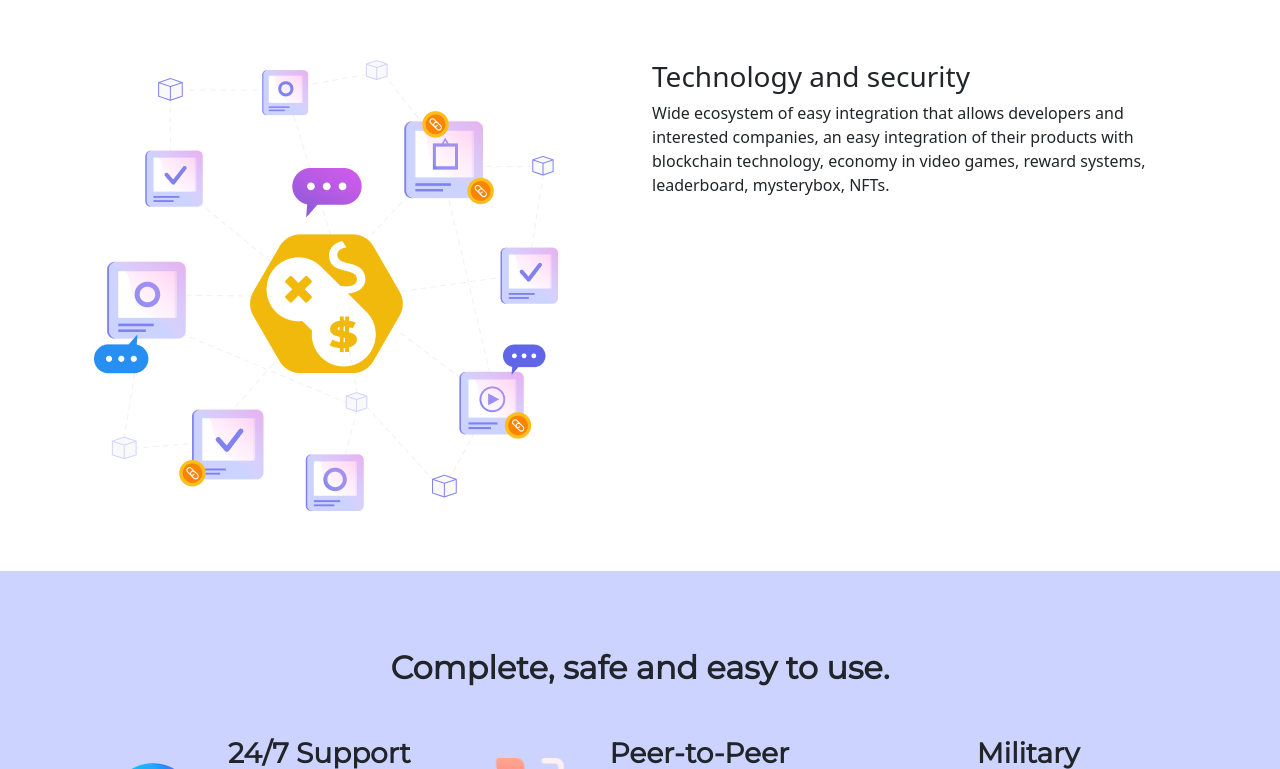
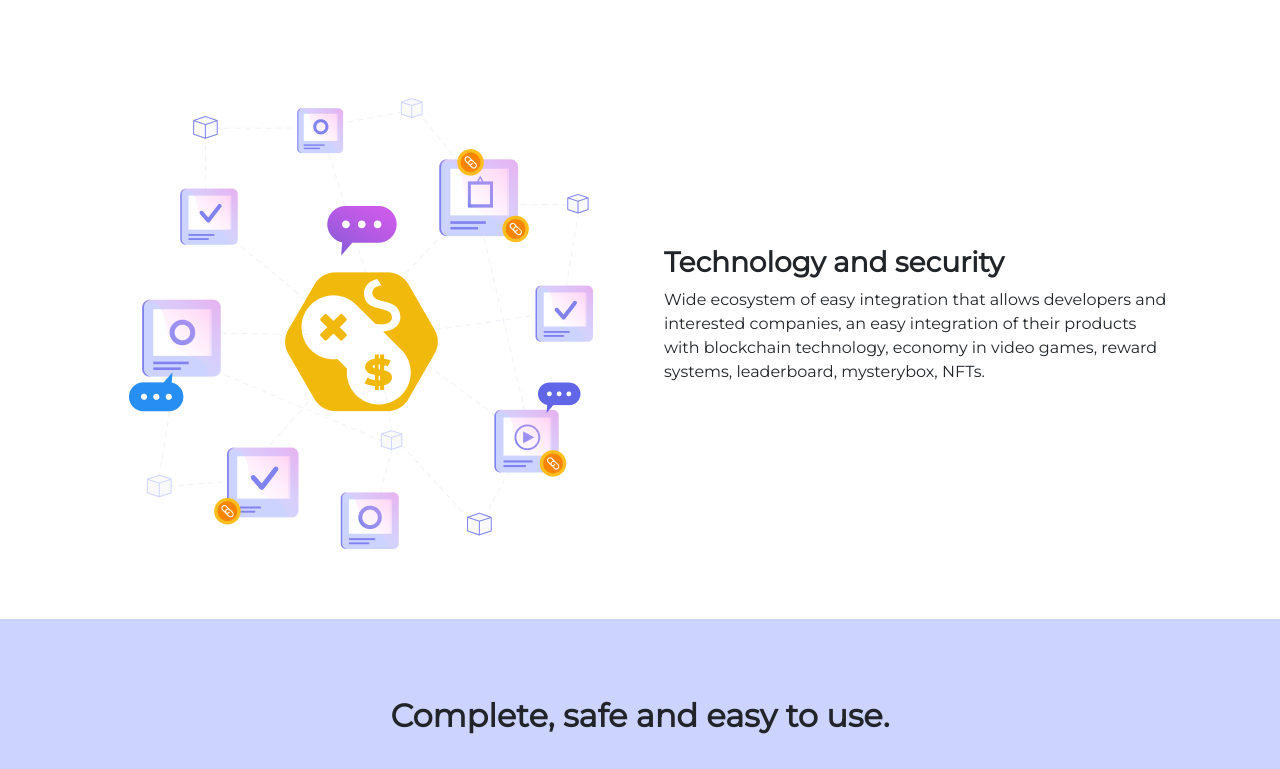
Before and after one commit to pacop0587/nextstage, a plain HTML site: page index.html in a window 1280 px wide. Shown: the part 2221-2990 px from the top of the page. Drawn offline with Linux system fonts and the light colour scheme.

Commit message:
cuarto commit

```diff
--- a/css/styles.css
+++ b/css/styles.css
@@ -51,9 +51,12 @@
 /* Section 3 */
 
 .section-3{
-    margin: 60px 0 60px 0;
+    margin: 80px 0 50px 0;
 }
 
+.section-3-text {
+    font-family: 'Montserrat', sans-serif;
+}
 /* Section 4 */
 
 .back-four{
--- a/index.html
+++ b/index.html
@@ -72,7 +72,7 @@
             <!-- Cards Section 1 -->
             <div class="row">
                 <div class="col-md-4">
-                    <div class="card mb-3" style="max-width: 540px;">
+                    <div class="card mb-3 border-0" style="max-width: 540px;">
                         <div class="row g-0">
                             <div class="col-md-4">
                                 <img src="assets/img/puzzle.png" class="img-fluid rounded-start" alt="...">
@@ -87,7 +87,7 @@
                     </div>
                 </div>
                 <div class="col-md-4">
-                    <div class="card mb-3" style="max-width: 540px;">
+                    <div class="card mb-3 border-0" style="max-width: 540px;">
                         <div class="row g-0">
                             <div class="col-md-4">
                                 <img src="assets/img/shopping-cart.png" class="img-fluid rounded-start" alt="...">
@@ -102,7 +102,7 @@
                     </div>
                 </div>
                 <div class="col-md-4">
-                    <div class="card mb-3" style="max-width: 540px;">
+                    <div class="card mb-3 border-0" style="max-width: 540px;">
                         <div class="row g-0">
                             <div class="col-md-4">
                                 <img src="assets/img/api.png" class="img-fluid rounded-start" alt="...">
@@ -136,13 +136,13 @@
         <!-- End Section 2 -->
         <!-- Start Section 3 -->
         <section class="container">
-            <div class="row section-3">
-                <div class="col-md-6">
-                    <img src="assets/img/tech.png" alt="">
+            <div class="row section-3 d-flex flex-sm-column flex-md-row align-items-sm-center py-3">
+                <div class="col-md-6 d-flex justify-content-center py-1">
+                    <img src="assets/img/tech.png" width="" alt="">
                 </div>
-                <div class="col-md-6">
-                    <h3>Technology and security</h3>
-                    <p>Wide ecosystem of easy integration that allows developers and interested companies, an easy integration of their products  with blockchain technology, economy in video games, reward systems, leaderboard, mysterybox, NFTs.</p>
+                <div class="col-md-6 d-flex flex-column justify-content-center section-3-text px-4 py-3">
+                    <h3 class="fw-bold">Technology and security</h3>
+                    <p class="">Wide ecosystem of easy integration that allows developers and interested companies, an easy integration of their products  with blockchain technology, economy in video games, reward systems, leaderboard, mysterybox, NFTs.</p>
                 </div>
             </div>
         </section>
```
